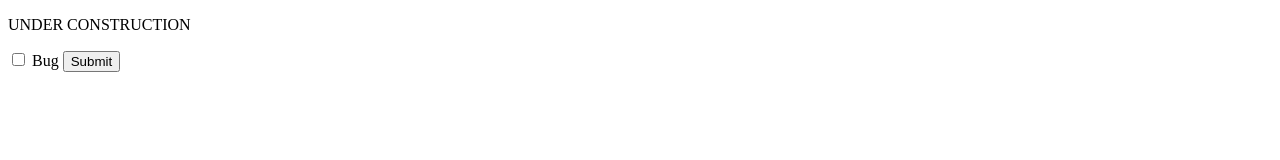
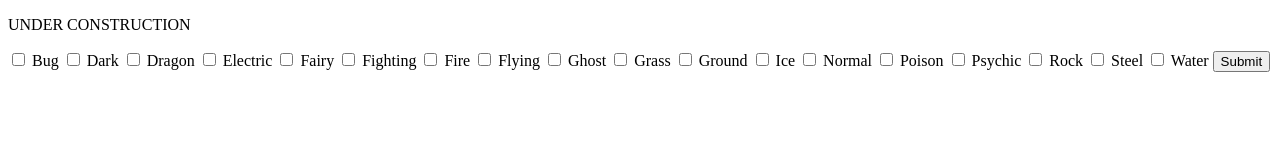
Before and after one commit to inkbug1/mfa-tools, a plain HTML site: page index.html in a window 1280 px wide. Drawn offline with Linux system fonts and the light colour scheme.

Commit message:
Update index.html

```diff
--- a/index.html
+++ b/index.html
@@ -1,12 +1,157 @@
 <!DOCTYPE html>
 <html lang="en">
+  <style>
+#bug {
+ color: #7c8d30;
+ background-color: #e3ffc2;
+ text-decoration: none;
+}
+
+#dark {
+ color: #efe4e4;
+ background-color: #434343;
+ text-decoration: none;
+}
+
+#dragon {
+ color: #d9d2e9;
+ background-color: #733dff;
+ text-decoration: none;
+}
+
+#electric {
+ color: #bf9000;
+ background-color: #ffe599;
+ text-decoration: none;
+}
+
+#fairy {
+ color: #932349;
+ background-color: #ffa6bd;
+ text-decoration: none;
+}
+
+#fighting {
+ color: #85200c;
+ background-color: #dd7e6b;
+ text-decoration: none;
+}
+
+#fire {
+ color: #b45f06;
+ background-color: #f9cb9c;
+ text-decoration: none;
+}
+
+#flying {
+ color: #0b5394;
+ background-color: #9fc5e8;
+ text-decoration: none;
+}
+
+#ghost {
+ color: #351c75;
+ background-color: #b4a7d6;
+ text-decoration: none;
+}
+
+#grass {
+ color: #38761d;
+ background-color: #b6d7a8;
+ text-decoration: none;
+}
+
+#ground {
+ color: #c33e00;
+ background-color: #f9caac;
+ text-decoration: none;
+}
+
+#ice {
+ color: #3d85c6;
+ background-color: #cfe2f3;
+ text-decoration: none;
+}
+
+#normal {
+ color: #666666;
+ background-color: #f3f3f3;
+ text-decoration: none;
+}
+
+#poison {
+ color: #741b47;
+ background-color: #d5a6bd;
+ text-decoration: none;
+}
+
+#psychic {
+ color: #be1295;
+ background-color: #efaae1;
+ text-decoration: none;
+}
+
+#rock {
+ color: #a56c4e;
+ background-color: #ddb4a9;
+ text-decoration: none;
+}
+
+#steel {
+ color: #434343;
+ background-color: #cccccc;
+ text-decoration: none;
+}
+
+#water {
+ color: #4055cf;
+ background-color: #a4c2f4;
+ text-decoration: none;
+}
+
+</style>
   <body>
     <p>UNDER CONSTRUCTION</p>
 
 
     <form>
-      <input type="checkbox" id="bug" name="bug" value="Bug">
+      <input type="checkbox" id="bug" name="bug" value="true">
       <label for="bug">Bug</label>
+      <input type="checkbox" id="dark" name="dark" value="true">
+      <label for="dark">Dark</label>
+      <input type="checkbox" id="dragon" name="dragon" value="true">
+      <label for="dragon">Dragon</label>
+      <input type="checkbox" id="electric" name="electric" value="true">
+      <label for="electric">Electric</label>
+      <input type="checkbox" id="fairy" name="fairy" value="true">
+      <label for="fairy">Fairy</label>
+      <input type="checkbox" id="fighting" name="fighting" value="true">
+      <label for="fighting">Fighting</label>
+      <input type="checkbox" id="fire" name="fire" value="true">
+      <label for="fire">Fire</label>
+      <input type="checkbox" id="flying" name="flying" value="true">
+      <label for="flying">Flying</label>
+      <input type="checkbox" id="ghost" name="ghost" value="true">
+      <label for="ghost">Ghost</label>
+      <input type="checkbox" id="grass" name="grass" value="true">
+      <label for="grass">Grass</label>
+      <input type="checkbox" id="ground" name="ground" value="true">
+      <label for="ground">Ground</label>
+      <input type="checkbox" id="ice" name="ice" value="true">
+      <label for="ice">Ice</label>
+      <input type="checkbox" id="normal" name="normal" value="true">
+      <label for="normal">Normal</label>
+      <input type="checkbox" id="poison" name="poison" value="true">
+      <label for="poison">Poison</label>
+      <input type="checkbox" id="psychic" name="psychic" value="true">
+      <label for="psychic">Psychic</label>
+      <input type="checkbox" id="rock" name="rock" value="true">
+      <label for="rock">Rock</label>
+      <input type="checkbox" id="steel" name="steel" value="true">
+      <label for="steel">Steel</label>
+      <input type="checkbox" id="water" name="water" value="true">
+      <label for="water">Water</label>
+
       <input type="submit" value="Submit">
     </form>
   </body>
```
